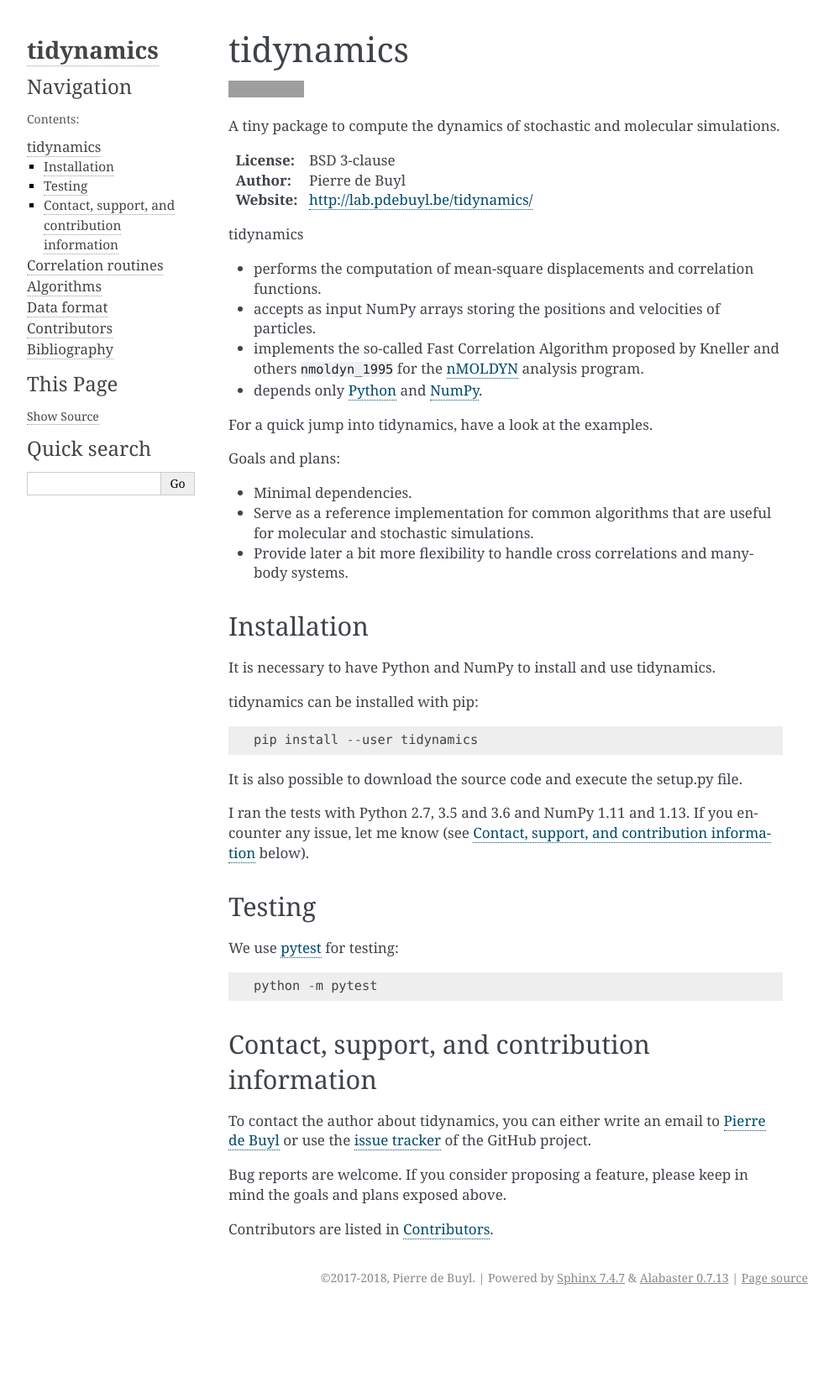
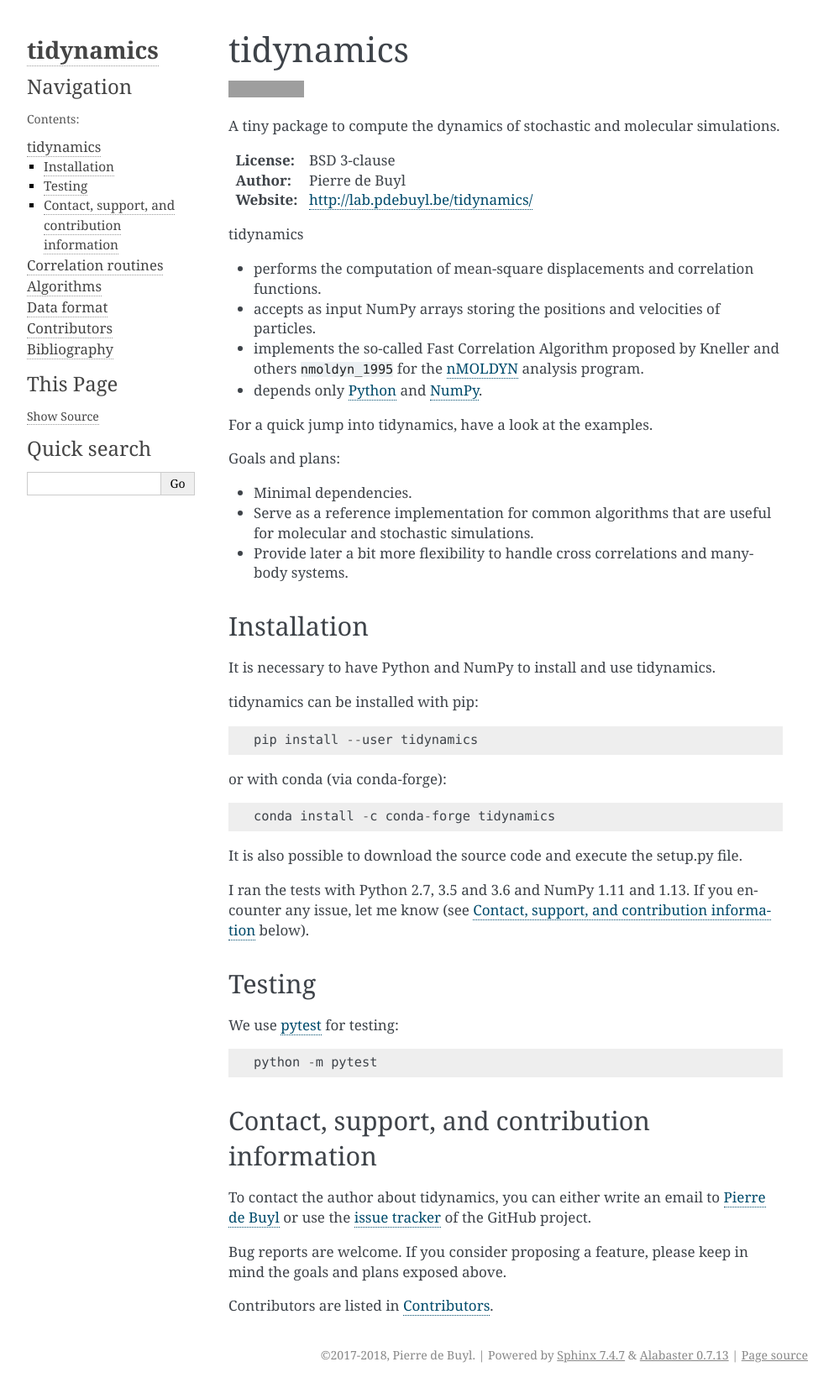
Before and after one commit to pdebuyl-lab/tidynamics, a Sphinx documentation site: the page built from doc/index.rst, in a window 1280 px wide. Shown: the whole page at 84% size, without its empty margins (148-1141 px from the left). Built offline with Sphinx 7.4.7, drawn with Linux system fonts in a browser that asks for light colours; pages that are not in the unit, such as notebooks, are missing from menus; cross-references to code outside the pages are shown as plain code; before the commit the page ends 1561 px from its top, so only the background shows below that; grey boxes are pictures that could not be loaded.

Commit message:
mention conda-forge as installation method
fixes #7

```diff
--- a/README.rst
+++ b/README.rst
@@ -35,6 +35,10 @@ tidynamics can be installed with pip::
 
     pip install --user tidynamics
 
+or with conda (via conda-forge)::
+
+    conda install -c conda-forge tidynamics
+
 It is also possible to download the source code and execute the setup.py file.
 
 I ran the tests with Python 2.7, 3.5 and 3.6 and NumPy 1.11 and 1.13. If you encounter any
--- a/doc/index.rst
+++ b/doc/index.rst
@@ -52,6 +52,10 @@ tidynamics can be installed with pip::
 
     pip install --user tidynamics
 
+or with conda (via conda-forge)::
+
+    conda install -c conda-forge tidynamics
+
 It is also possible to download the source code and execute the setup.py file.
 
 I ran the tests with Python 2.7, 3.5 and 3.6 and NumPy 1.11 and 1.13. If you encounter any
```
